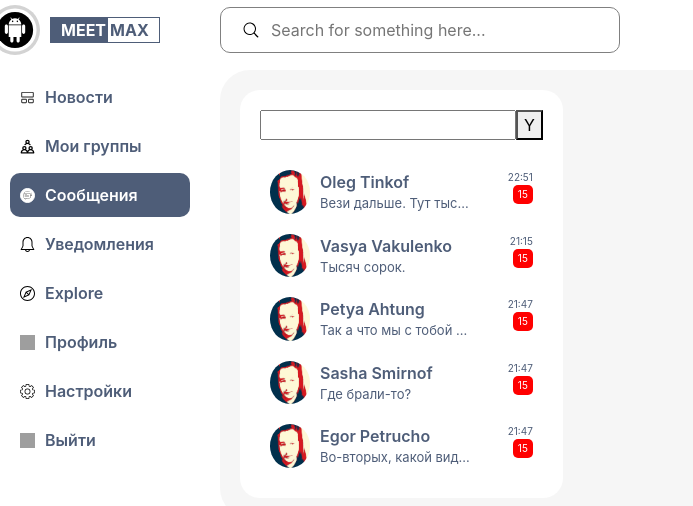
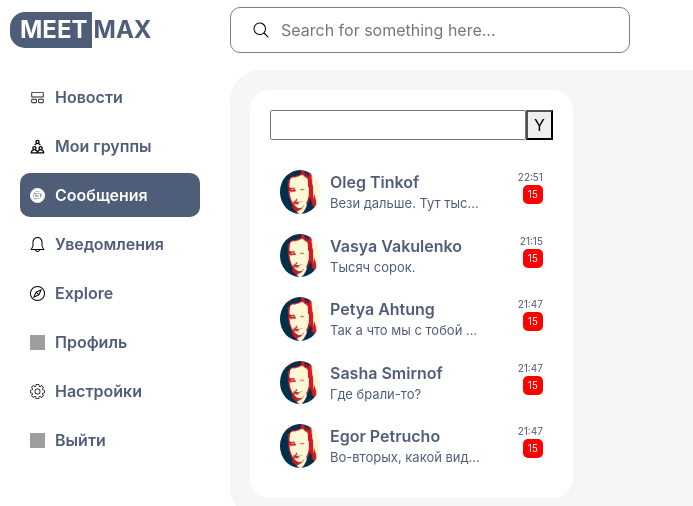
Before and after one commit to valentinvibe/social-network-meetmax, a React (Create React App) app: page /messages in a window 1280 px wide. Shown: the top 506 px of the page, without its empty margins (0-693 px from the left). Built offline with nearby package versions, Linux system fonts and the light colour scheme; grey boxes are pictures that could not be loaded.

Commit message:
feat: css styles blocks

```diff
--- a/src/components/header/header.jsx
+++ b/src/components/header/header.jsx
@@ -1,6 +1,5 @@
 import React from "react";
 import styles from "./header.module.css";
-import logo from "../../images/logo.svg";
 import avatar from "../../images/avatar.jpg";
 import { NavLink } from "react-router-dom";
 
@@ -10,8 +9,6 @@ const Header = () => {
       <div className={styles.wrapper}>
         <NavLink className={styles.navlink} to="/profile">
           <div className={styles.logo}>
-            <img className={styles.image} src={logo} alt="meetmax logo" />
-            {/* <span className={styles.title}>Meetmax</span> */}
             <div className={styles.titleContainer}>
               <span className={`${styles.title} ${styles.leftSpan}`}>Meet</span>
               <span className={`${styles.title} ${styles.rightSpan}`}>max</span>
--- a/src/components/header/header.module.css
+++ b/src/components/header/header.module.css
@@ -19,8 +19,10 @@
 }
 
 .logo {
-  display: flex;
-  align-items: center;
+  /* display: flex;
+  flex-direction: row; */
+  /* align-items: center; */
+  /* justify-content: flex-end; */
 }
 
 .searchInput {
@@ -61,21 +63,23 @@
 .titleContainer {
   display: flex;
   margin-left: 10px;
-  border: 1px solid rgb(78,93,120);
+  border-radius: 30px;
+  /* border: 1px solid rgb(78,93,120); */
 
 }
 
 .title {
   font-weight: 700;
   text-transform: uppercase;
-  /* padding: 2px 10px; */
+  font-size: 1.5em;
+  border-radius: 15px 0 0 15px;
 }
 
 .leftSpan {
   background-color: rgb(78,93,120);
   padding-left: 10px;
   color: #fff;
-  padding-right: 2px;
+  padding-right: 4px;
 }
 
 .rightSpan {
--- a/src/components/messages/messages.module.css
+++ b/src/components/messages/messages.module.css
@@ -1,6 +1,5 @@
 .wrapper {
   background-color: rgba(128, 128, 128, 0.07);
-  width: 1370px;
   height: 100%;
   border-radius: 30px;
   margin: 0;
--- a/src/components/profile-page/components/recomended/recomended.module.css
+++ b/src/components/profile-page/components/recomended/recomended.module.css
@@ -1,6 +1,7 @@
 .wrapper {
-  border-radius: 30px;
+  border-radius: 15px;
   background-color: #fff;
+  box-shadow: 0px 5px 10px 2px rgba(34, 60, 80, 0.2);
 }
 
 .header {
@@ -53,7 +54,7 @@
 }
 
 .subtitle {
-    font-size: .7em;
+  font-size: 0.7em;
   color: gray;
 }
 
--- a/src/index.css
+++ b/src/index.css
@@ -12,9 +12,9 @@ a {
   color: rgb(78,93,120);
 }
 
-a:active {
+/* a:active {
   color: rgb(78,93,120);
-}
+} */
 
 a:hover {
   color: rgb(78,93,120);
```
Also changed, not shown: src/components/profile-page/components/recomended/recomended.jsx (+22 -18 lines). Lines whose indentation alone changed are shown as unchanged.
